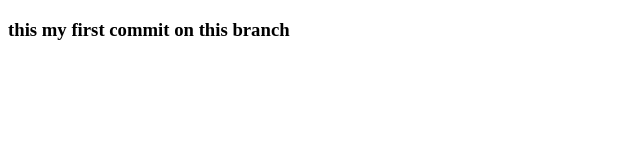
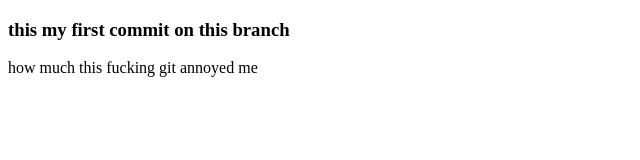
Before and after one commit to sagharnoursobhi/branch-test, a plain HTML site: page index2.html in a window 1280 px wide. Shown: the whole page, without its empty margins (0-640 px from the left). Drawn offline with Linux system fonts and the light colour scheme.

Commit message:
first commit

```diff
--- a/index2.html
+++ b/index2.html
@@ -7,5 +7,6 @@
 </head>
 <body>
     <h3>this my first commit on this branch</h3>
+    <p>how much this fucking git annoyed me</p>
 </body>
 </html>
```
